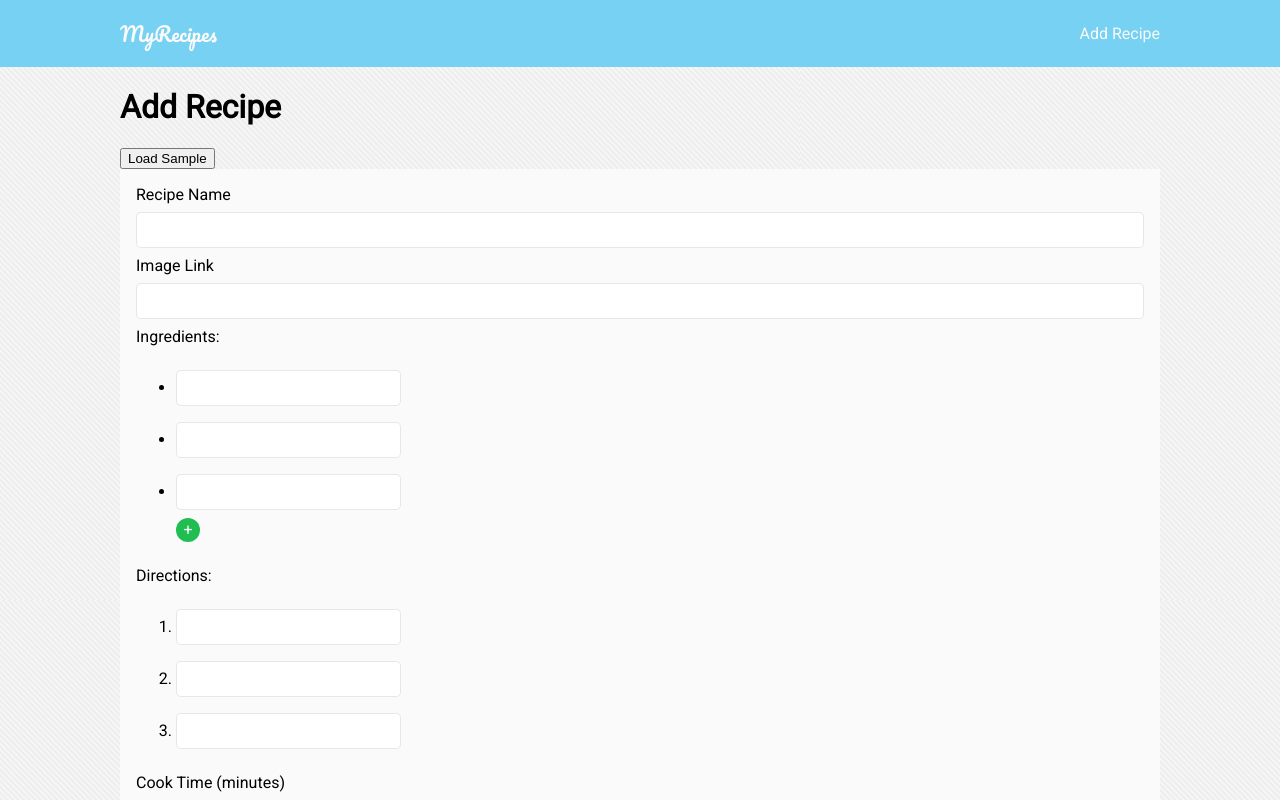
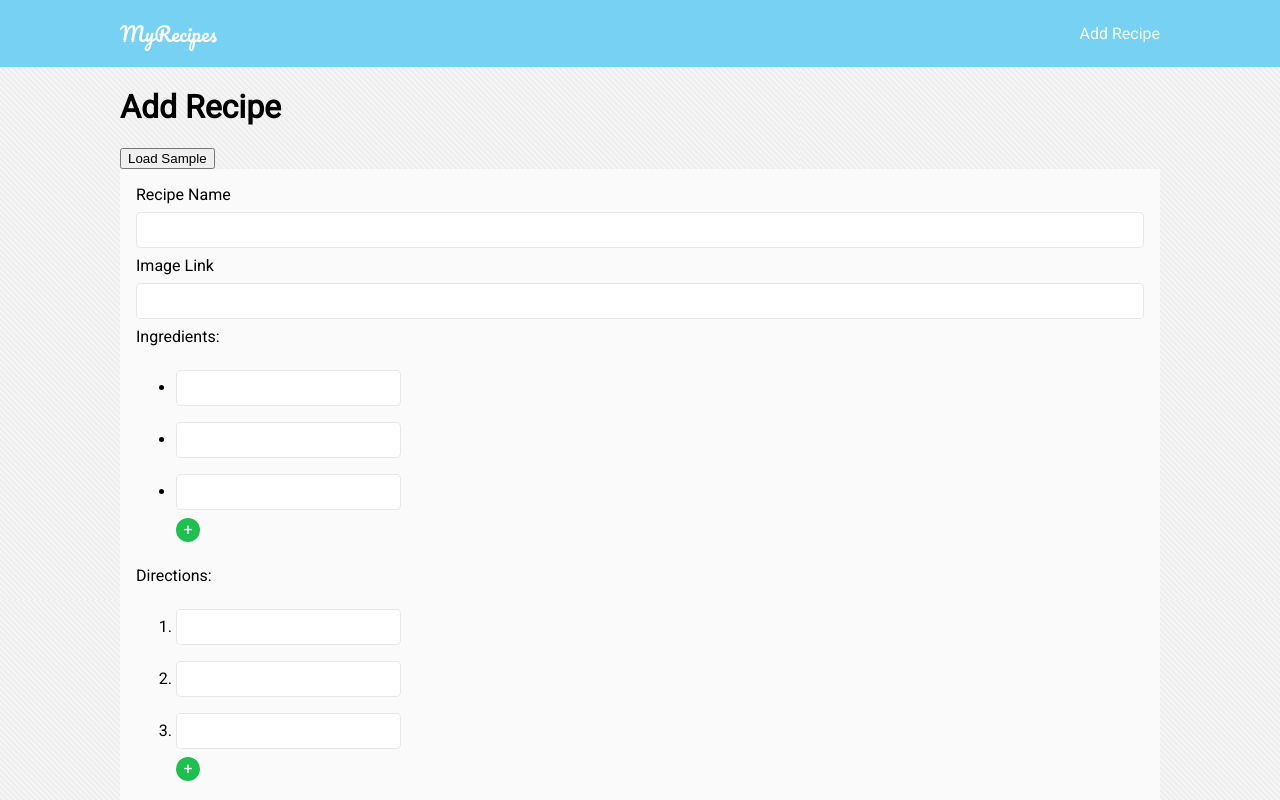
Before and after one commit to calebjwl/my-recipes-react, a React app: page /add-recipe in a window 1280 px wide. Shown: the top 800 px of the page. Built offline with nearby package versions, Linux system fonts and the light colour scheme; what react-router-redux would draw is missing.

Commit message:
ADd direction inputs on click

```diff
--- a/src/components/AddRecipe.js
+++ b/src/components/AddRecipe.js
@@ -13,6 +13,7 @@ class RecipeForm extends Component {
     this.handleSubmit = this.handleSubmit.bind(this);
     this.loadSampleRecipe = this.loadSampleRecipe.bind(this);
     this.addIngredient = this.addIngredient.bind(this);
+    this.addDirection = this.addDirection.bind(this);
   }
 
   handleSubmit(e) {
@@ -65,7 +66,10 @@ class RecipeForm extends Component {
 
   addIngredient() {
     this.refs.ingredients.innerHTML += '<li><input type="text" ref=""/></li>';
-    console.log('poo');
+  }
+
+  addDirection() {
+    this.refs.directions.innerHTML += '<li><input type="text" ref=""/></li>';
   }
 
   render() {
@@ -112,6 +116,9 @@ class RecipeForm extends Component {
                 <input type="text" ref="" />
               </li>
             </ul>
+            <ul>
+              <li className="add-item" onClick={this.addDirection}>+</li>
+            </ul>
           </div>
           <div className="control">
             <label className="control__label">Cook Time (minutes)</label>
```
